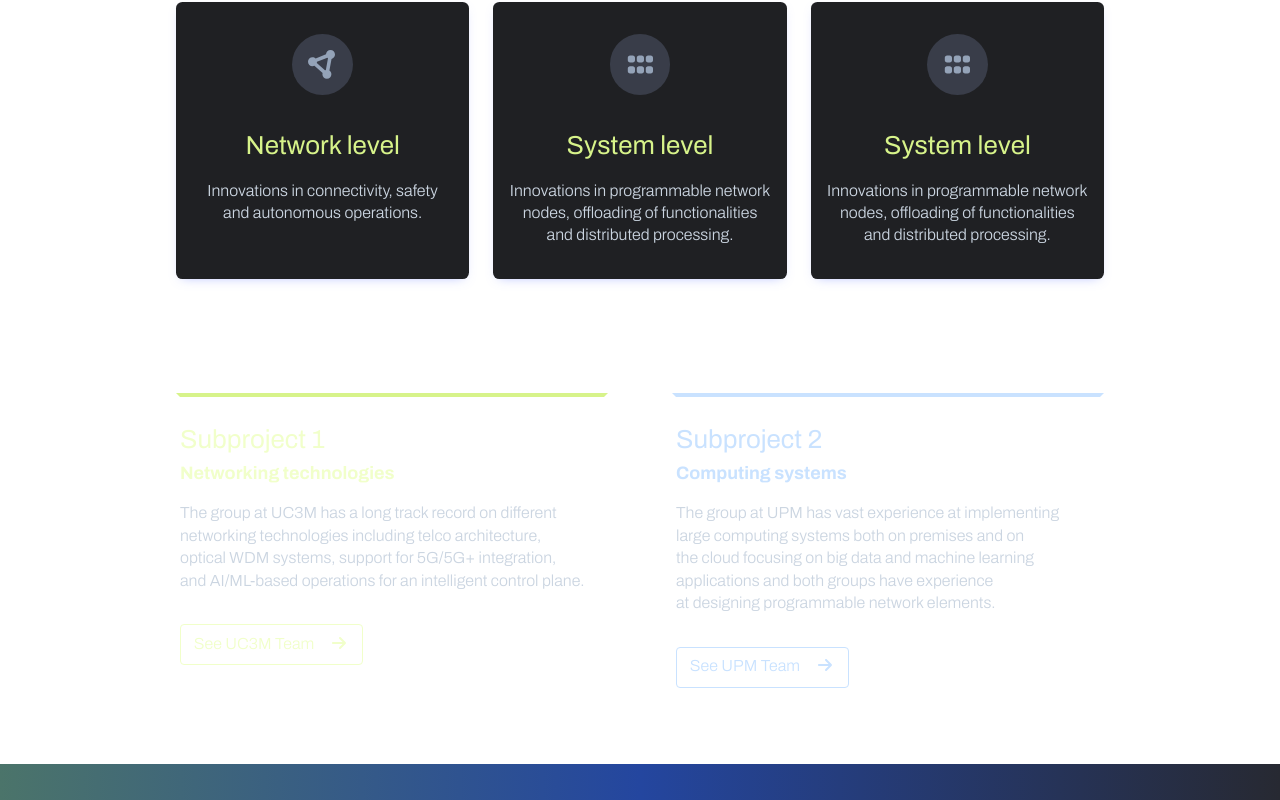
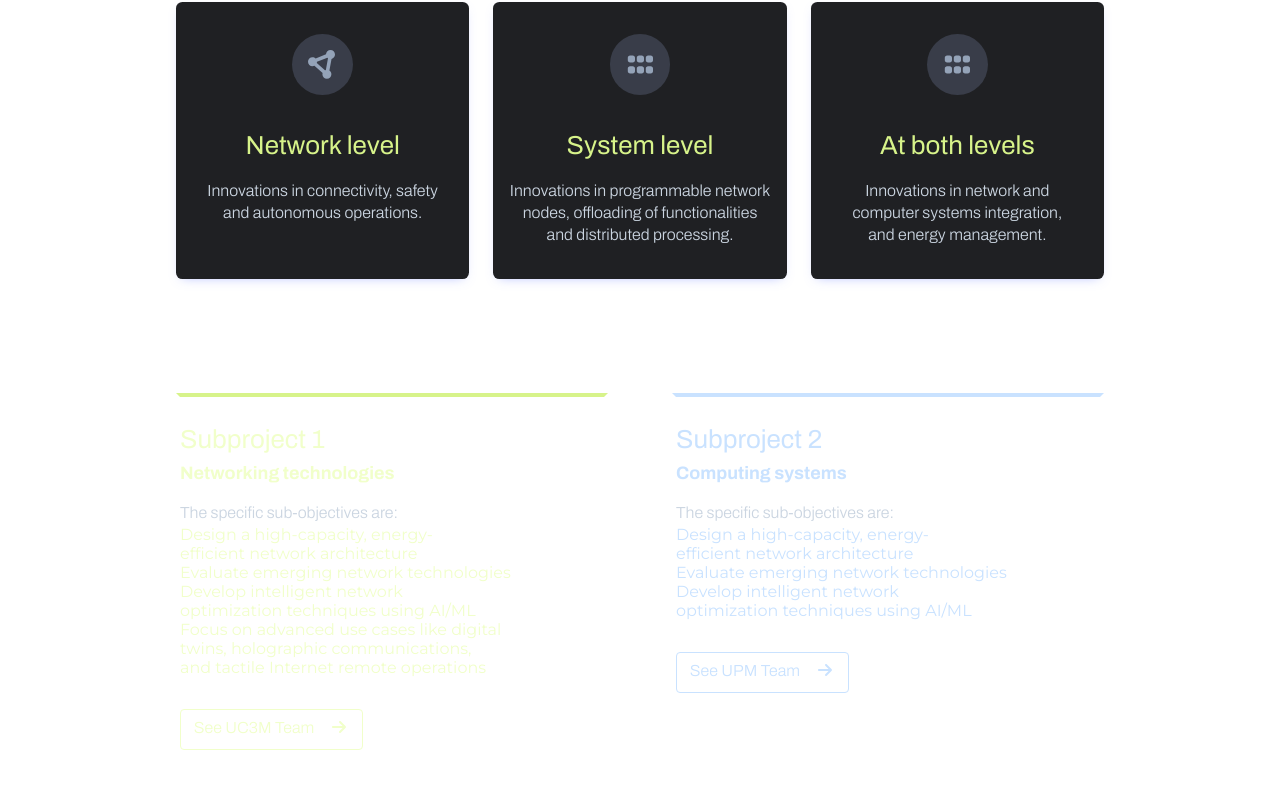
Before and after one commit to fun4date/fun4date.github.io, a Next.js app: page /project in a window 1280 px wide. Shown: the part 460-1260 px from the top of the page. Built offline with nearby package versions, Linux system fonts and the light colour scheme.

Commit message:
texts improved

```diff
--- a/app/project/page.js
+++ b/app/project/page.js
@@ -67,8 +67,8 @@ export default function Projects() {
           <div className="card_goals bg-black text-center padding_card_highlight">
             <FontAwesomeIcon icon={faGrip} className="icon_circle" />
             <div>
-              <h3> {t("project.Goals.Goal2.GoalTitle")}</h3>
-              <p className=""> {t("project.Goals.Goal2.GoalBody")}</p>
+              <h3> {t("project.Goals.Goal3.GoalTitle")}</h3>
+              <p className=""> {t("project.Goals.Goal3.GoalBody")}</p>
             </div>
           </div>
         </div>
@@ -85,6 +85,12 @@ export default function Projects() {
             </h3>
             <h5> {t("project.Subprojects.Subproject1.Subtitle")}</h5>
             <p> {t("project.Subprojects.Subproject1.Body")} </p>
+            <ul>
+              <li>{t("project.Subprojects.Subproject1.ListItem1")}</li>
+              <li>{t("project.Subprojects.Subproject1.ListItem2")}</li>
+              <li>{t("project.Subprojects.Subproject1.ListItem3")}</li>
+              <li>{t("project.Subprojects.Subproject1.ListItem4")}</li>
+            </ul>
             <motion.button
               className="action_button margin_top_button text-ffdGreen-300 border-ffdGreen-300"
               onHoverStart={() => setIsHovered1(true)}
@@ -114,6 +120,11 @@ export default function Projects() {
             </h3>
             <h5> {t("project.Subprojects.Subproject2.Subtitle")}</h5>
             <p> {t("project.Subprojects.Subproject2.Body")} </p>
+            <ul>
+              <li>{t("project.Subprojects.Subproject1.ListItem1")}</li>
+              <li>{t("project.Subprojects.Subproject1.ListItem2")}</li>
+              <li>{t("project.Subprojects.Subproject1.ListItem3")}</li>
+            </ul>
             <motion.button
               className="action_button margin_top_button text-ffdBlue-300 border-ffdBlue-300"
               onHoverStart={() => setIsHovered2(true)}
--- a/app/team/page.js
+++ b/app/team/page.js
@@ -99,10 +99,12 @@ export default function Team(props) {
       </div>
         <main>
         <h2 className="teammates__title">UC3M</h2>
+        <p>{t("team.description1")}</p>
         <section className="teammates">
           {team["UC3M Team"]?.members ? renderMembers(team["UC3M Team"].members) : <p>No members found.</p>}
         </section>
         <h2 className="teammates__title" id="upm_team">UPM</h2>
+        <p>{t("team.description2")}</p>
         <section className="teammates">
           {team["UPM Team"]?.members ? renderMembers(team["UPM Team"].members) : <p>No members found.</p>}
         </section>
--- a/constants/langs/en.js
+++ b/constants/langs/en.js
@@ -11,13 +11,13 @@ export const en = {
     },
     "front": {
         "title": "Future Networks for Datacenters and Telcos",
-        "description": "The project proposal is a holistic and comprehensive approach that requires the active involvement and collaboration of both experts in networking and computing.",
+        "description": "FuN4DaTe designs cost-effective, energy-efficient networks integrating AI to enhance bandwidth, reduce latency and support advanced services.",
         "action-button": "About the project",
-        "projectTitle": "Short description of the project",
+        "projectTitle": "Description of the project",
         "projectSubtitle": "FuN4DaTe aims at designing a cost-effective energy-efficient network architecture",
         "projectDescription": "FuN4DaTe aims at designing a cost-effective energy-efficient network architecture that approaches the envisioned by the ITU FG-NET2030 network and the Hyperscale cloud providers to upgrade telco networks by boosting bandwidth, latency, security, manynets while incorporating AI/ML into the network operations, on attempts to deal with forthcoming challenging services like holographic-type communications, tactile Internet for remote operations, intelligent operations networks, network and computing convergence, digital twins, space-terrestrial integrated network and industrial IoT with cloudification.",
         "sectionHomeTitle": "A collaborative project between UC3M and UPM",
-        "sectionHomeBody": "The collaboration between the groups will help in aligning the strategies to meet the objectives, instead of producing divergent solutions. Finally, the PI1 for the UPM subproject was part of UC3M team until a few months ago, with multipleshared projects and papers published with both PIs from UC3M, many of them related to the topics of this project. This will greatly facilitate the alignment of both subprojects and effective coordination.",
+        "sectionHomeBody": "This project is a holistic and comprehensive approach that requires the active participation and collaboration of network and IT experts. Collaboration between the groups will help align strategies to meet objectives, rather than produce divergent solutions. Both teams have shared projects and jointly published papers, many of them related to the topics of this project. This will greatly facilitate alignment of both subprojects and effective coordination.",
         "sectionHomeSubtitle": "“The collaboration between the groups will help in aligning the strategies to meet the objectives, instead of producing divergent solutions”.",
         "latestPublicationsTitle": "Latest publications",
         "latestPublicationsButton": "See all publications",
@@ -38,26 +38,37 @@ export const en = {
             "Goal2": {
                 "GoalTitle": "System level",
                 "GoalBody": "Innovations in programmable network nodes, offloading of functionalities and distributed processing.",
-            },},
-
+            },
+            "Goal3": {
+                "GoalTitle": "At both levels",
+                "GoalBody": "Innovations in network and computer systems integration, and energy management."
+            }
+        },
         "Subprojects": {
             "sectionTitle": "Subprojects",
             "Subproject1": {
                 "Title": "Subproject 1",
                 "Subtitle": "Networking technologies",
-                "Body": "The group at UC3M has a long track record on different networking technologies including telco architecture, optical WDM systems, support for 5G/5G+ integration, and AI/ML-based operations for an intelligent control plane.",
+                "Body": "The specific sub-objectives are:",
+                "ListItem1": "Design a high-capacity, energy-efficient network architecture",
+                "ListItem2": "Evaluate emerging network technologies",
+                "ListItem3": "Develop intelligent network optimization techniques using AI/ML",
+                "ListItem4": "Focus on advanced use cases like digital twins, holographic communications, and tactile Internet remote operations",
                 "Button": "See UC3M Team"
             },
             "Subproject2": {
                 "Title": "Subproject 2",
                 "Subtitle": "Computing systems",
-                "Body": "The group at UPM has vast experience at implementing large computing systems both on premises and on the cloud focusing on big data and machine learning applications and both groups have experience at designing programmable network elements.",
+                "Body": "The specific sub-objectives are:",
+                "ListItem1": "Develop high-speed processing systems for network nodes",
+                "ListItem2": "Implement data-sketches and offloading capacities for AI and data analytics functions",
+                "ListItem3": "Validate technologies through specific use cases",
                 "Button": "See UPM Team"
             }
         },
         "Impact": {
             "sectionTitle": "Impact",
-            "sectionBody": "Contribution to knowledge generation: How the project will help advance in the areas of networks and computer systems. Strategic relevance: Alignment with national and European strategies such as Spain Digital 2026 and Horizon Europe.",
+            "sectionBody": "Contribution to knowledge generation: the project will help advance in the areas of networks and computer systems. Strategic relevance: Alignment with national and European strategies such as Spain Digital 2026 and Horizon Europe.",
         }
     },
     "publications": {
@@ -92,6 +103,8 @@ export const en = {
     },
     "team": {
         "title": "Team",
+        "description1": "The group at UC3M has a long track record on different networking technologies including telco architecture, optical WDM systems, support for 5G/5G+ integration, and AI/ML-based operations for an intelligent control plane.",
+        "description2": "The group at UPM has vast experience at implementing large computing systems both on premises and on the cloud focusing on big data and machine learning applications and both groups have experience at designing programmable network elements.",
             "professorCards":{
                "roles":{
                 "1":"IP1",
--- a/constants/langs/es.js
+++ b/constants/langs/es.js
@@ -10,14 +10,14 @@ export const es = {
         "publicationstab": "Publicaciones",
     },
     "front": {
-        "title": "Redes Futuras para Centros de Datos y Empresas de Telecomunicaciones",
-        "description": "La propuesta del proyecto es un enfoque holístico e integral que requiere la participación y colaboración activa de expertos en redes e informática.",
+        "title": "Redes del Futuro para Centros de Datos y Operadores",
+        "description": "FuN4DaTe investiga redes eficientes en coste y energia que integran IA para mejorar el ancho de banda, reducir la latencia y dar soporte a servicios avanzados.",
         "action-button": "Sobre el proyecto",
-        "projectTitle": "Descripción corta del proyecto",
+        "projectTitle": "Descripción del proyecto",
         "projectSubtitle": "Diseño de una arquitectura de red rentable y eficiente",
         "projectDescription": "El objetivo de FuN4DaTe es diseñar una arquitectura de red rentable y eficiente desde el punto de vista energético que se aproxime a la prevista por la red FG-NET2030 de la UIT y los proveedores de nube a hiperescala para mejorar las redes de telecomunicaciones aumentando el ancho de banda, la latencia, la seguridad y las numerosas redes, al tiempo que se incorpora la IA/ML a las operaciones de red, en un intento de hacer frente a los próximos servicios desafiantes como las comunicaciones de tipo holográfico, Internet táctil para operaciones remotas, redes de operaciones inteligentes, convergencia de redes y computación, gemelos digitales, red integrada espacio-terrestre e IoT industrial con cloudificación.",
         "sectionHomeTitle": "Un proyecto colaborativo entre la UC3M y la UPM",
-        "sectionHomeBody": "La colaboración entre los grupos ayudará a alinear las estrategias para cumplir los objetivos, en lugar de producir soluciones divergentes. Finalmente, el PI1 del subproyecto de la UPM formó parte del equipo de la UC3M hasta hace unos meses, con múltiples proyectos compartidos y artículos publicados con ambos PI de la UC3M, muchos de ellos relacionados con los temas de este proyecto. Esto facilitará enormemente la alineación de ambos subproyectos y una coordinación efectiva.",
+        "sectionHomeBody": "Este proyecto es un enfoque holístico e integral que requiere la participación y colaboración activa de expertos en redes e informática. La colaboración entre los grupos ayudará a alinear las estrategias para cumplir los objetivos, en lugar de producir soluciones divergentes. Ambos equipos tienen proyectos compartidos y artículos publicados en conjunto, muchos de ellos relacionados con los temas de este proyecto. Esto facilitará enormemente la alineación de ambos subproyectos y una coordinación efectiva.",
         "sectionHomeSubtitle": "“La colaboración entre los grupos ayudará a alinear las estrategias para cumplir los objetivos, en lugar de producir soluciones divergentes”.",
         "latestPublicationsTitle": "Últimas publicaciones",
         "latestPublicationsButton": "Ver todas las publicaciones",
@@ -39,25 +39,29 @@ export const es = {
                 "GoalTitle": "A nivel de sistemas",
                 "GoalBody": "Innovaciones en nodos de red programables, offloading de funcionalidades y procesamiento distribuido.",
             },
+            "Goal3": {
+                "GoalTitle": "A nivel conjunto",
+                "GoalBody": "Innovaciones en la integración de redes y sistemas de computación, y en la gestión de la energía."
+            }
         },
         "Subprojects": {
             "sectionTitle": "Subproyectos",
             "Subproject1": {
                 "Title": "Subproyecto 1",
                 "Subtitle": "Tecnologías de red",
-                "Body": "El grupo de la UC3M tiene una larga trayectoria en diferentes tecnologías de redes, incluyendo arquitectura telco, sistemas ópticos WDM, soporte para la integración 5G/5G+ y operaciones basadas en AI/ML para un plano de control inteligente.",
+                "Body": "",
                 "Button": "Ver equipo de UC3M"
             },
             "Subproject2": {
                 "Title": "Subproyecto 2",
                 "Subtitle": "Sistemas informáticos",
-                "Body": "El grupo de la UPM tiene una amplia experiencia en la implantación de grandes sistemas informáticos, tanto locales como en la nube, centrados en aplicaciones de big data y aprendizaje automático, y ambos grupos tienen experiencia en el diseño de elementos de red programables.",
+                "Body": "",
                 "Button": "Ver equipo de UPM"
             }
         },
         "Impact": {
             "sectionTitle": "Impacto",
-            "sectionBody": "Contribución a la generación de conocimiento: Cómo el proyecto ayudará a avanzar en las áreas de redes y sistemas de computación. Relevancia estratégica: Alineación con estrategias nacionales y europeas como España Digital 2026 y Horizon Europe.",
+            "sectionBody": "Contribución a la generación de conocimiento: el proyecto ayudará a avanzar en las áreas de redes y sistemas de computación. Relevancia estratégica: Alineación con estrategias nacionales y europeas como España Digital 2026 y Horizon Europe.",
         },
     },
     "publications": {
@@ -92,6 +96,8 @@ export const es = {
     },
     "team": {
         "title": "Equipo",
+        "description1": "El grupo de la UC3M tiene una larga trayectoria en diferentes tecnologías de redes, incluyendo arquitectura telco, sistemas ópticos WDM, soporte para la integración 5G/5G+ y operaciones basadas en AI/ML para un plano de control inteligente.",
+        "description2": "El grupo de la UPM tiene una amplia experiencia en la implantación de grandes sistemas informáticos, tanto locales como en la nube, centrados en aplicaciones de big data y aprendizaje automático, y ambos grupos tienen experiencia en el diseño de elementos de red programables.",
         "professorCards":{
             "roles":{
                 "1":"IP1",
```
